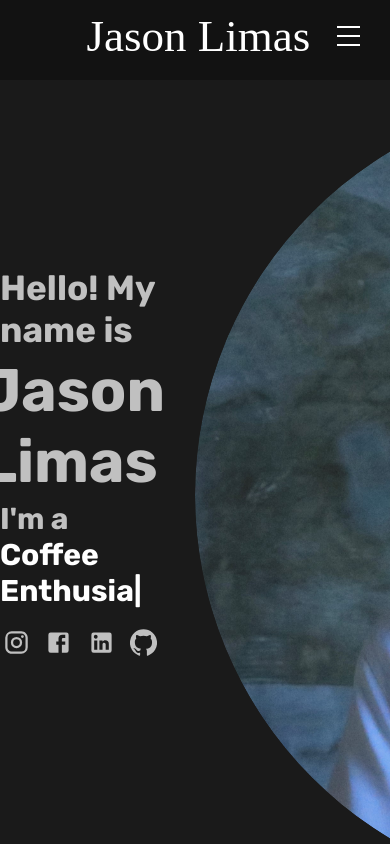
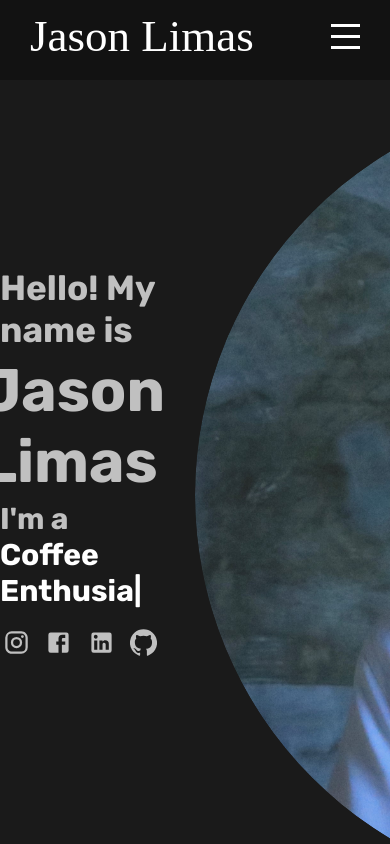
Before and after one commit to jasonlimas/-jasonlimas-web-frontend, a React (Create React App) app: page / in a window 390 px wide. Built offline with nearby package versions, Linux system fonts and the light colour scheme; a web font is replaced by a local one.

Commit message:
Mobile responsive for top bar menu

```diff
--- a/src/components/topbar/topbar.scss
+++ b/src/components/topbar/topbar.scss
@@ -28,12 +28,21 @@
                 color: inherit;
                 text-decoration: none;
             }
+
+            @include mobile {
+                justify-content: flex-start;
+
+                .logo {
+                    padding-left: 0;
+                }
+            }
         }
 
         .right {
             .hamburger {
-                width: 25px;
-                height: 20px;
+                width: 100;
+                width: 32px;
+                height: 25px;
                 display: flex;
                 flex-direction: column;
                 justify-content: space-between;
@@ -41,7 +50,7 @@
                 color: white;
 
                 span {
-                    height: 2px;
+                    height: 3px;
                     background-color: white;
                     transform-origin: right;
                     transition: all 0.5s ease;
```
